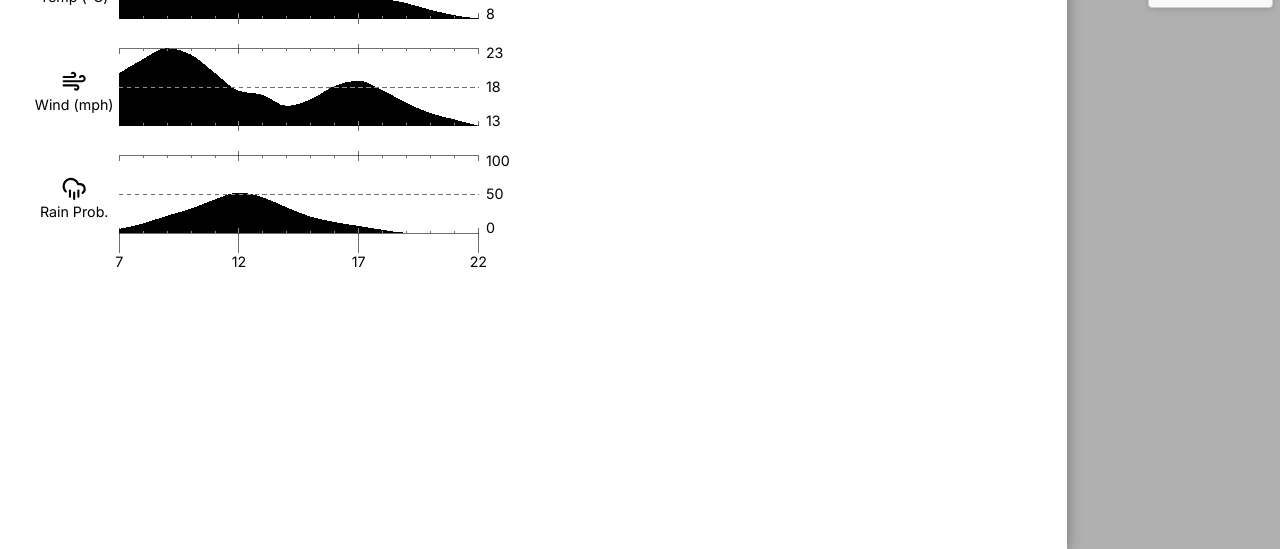
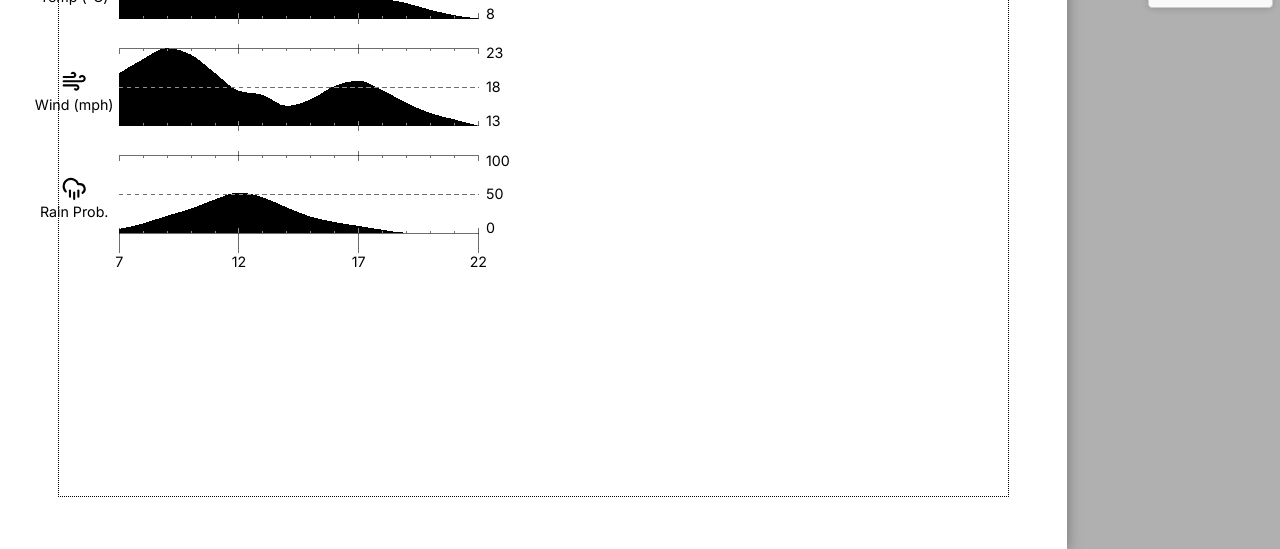
Before and after one commit to owenoclee/trmnl-dash, a plain HTML site: page dashboard.html in a window 1280 px wide. Shown: the part 251-800 px from the top of the page. Drawn offline with nearby package versions, Linux system fonts and the light colour scheme.

Commit message:
fix: debug margin overlay — black dotted border, explicit px dimensions
Switches from red dashed to black dotted (visible under e-ink gamut
simulation), and replaces inset shorthand with explicit top/left/
width/height so the box doesn't depend on the containing block's
computed height. Also enables debug in the browser-preview fallback
data so margin guides show when opening the file directly.

```diff
--- a/dashboard.html
+++ b/dashboard.html
@@ -25,13 +25,16 @@ body {
   padding: 91px 102px;
 }
 
-/* Debug: red dashed rectangle showing the content margin boundary */
+/* Debug: dotted rectangle showing the content margin boundary */
 .page::before {
   content: '';
   display: none;
   position: absolute;
-  inset: 91px 102px;
-  border: 2px dashed red;
+  top: 91px;
+  left: 102px;
+  width: 1668px;
+  height: 1222px;
+  border: 2px dotted black;
   pointer-events: none;
   z-index: 999;
 }
@@ -88,7 +91,7 @@ body.debug .page::before { display: block; }
   const DATA = (() => {
     try { return JSON.parse(document.getElementById('chart-data').textContent); } catch (e) {}
     return {
-      temp: 11.4, tempMin: 7.8, tempMax: 14.6, windMPH: 17.3, condition: 'Partly cloudy', debug: false,
+      temp: 11.4, tempMin: 7.8, tempMax: 14.6, windMPH: 17.3, condition: 'Partly cloudy', debug: true,
       hourlyTemp:   [7.2,7.8,6.9,7.1,7.4,8.3,9.1,10.4,11.2,12.7,13.1,14.3,14.6,14.8,13.9,12.4,11.8,10.9,9.7,9.2,8.6,8.1,7.8,7.5],
       hourlyWind:   [14.2,13.8,12.9,13.7,15.1,16.4,17.8,19.5,21.3,22.7,21.9,19.6,17.3,16.8,15.4,16.2,17.9,18.6,17.4,15.8,14.5,13.7,12.9,12.1],
       hourlyPrecip: [0,0,0,0,0,0,0,5,12,22,31,43,52,46,33,21,14,9,4,0,0,0,0,0],
```
